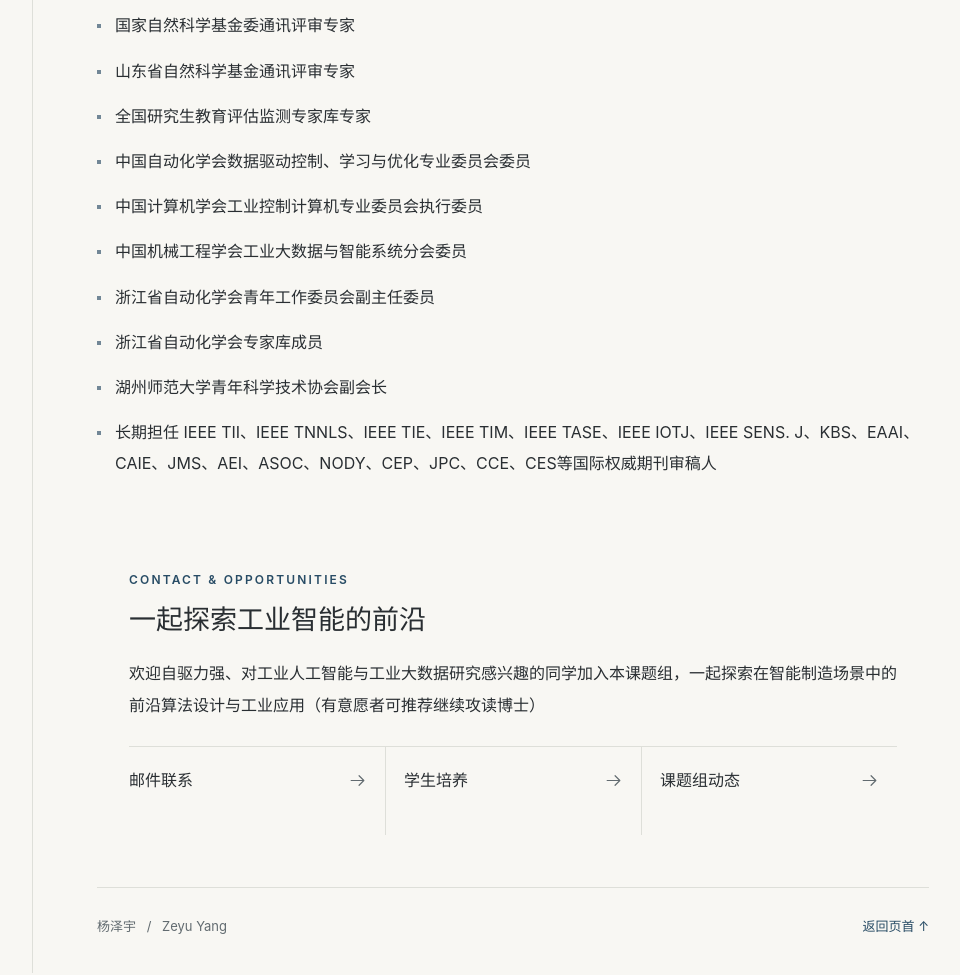
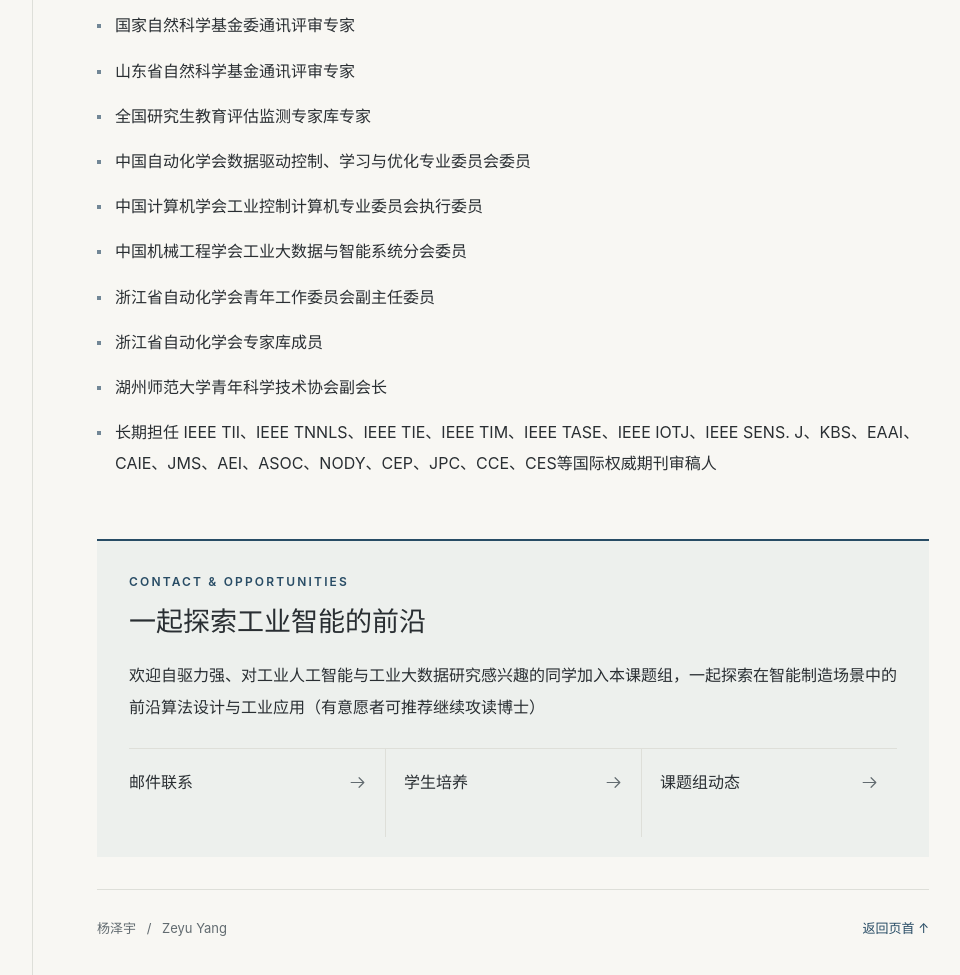
Before and after one commit to ZeallYang/ZeallYang.github.io, an Astro site: page / in a window 1280 px wide. Shown: the part 6470-7445 px from the top of the page, without its empty margins (291-1251 px from the left). Built offline with nearby package versions, Linux system fonts and the light colour scheme; Astro itself is replaced by a stand-in of ours.

Commit message:
Restore tinted contact panel around refined links

```diff
--- a/src/styles/global.css
+++ b/src/styles/global.css
@@ -194,7 +194,7 @@ body:has(.paper-lightbox[open]) { overflow: hidden; }
 .workshop-list h3 { color: var(--accent); font-size: 16px; font-weight: 600; }
 .workshop-list p { margin-top: 4px; }
 .workshop-list p[lang] { color: var(--muted); font-size: 15px; overflow-wrap: anywhere; }
-main > .contact-section { padding: 30px 32px 20px; }
+main > .contact-section { background: var(--tint); border-top: 2px solid var(--accent); padding: 30px 32px 20px; }
 .contact-section h2 { font: 600 27px/1.6 var(--serif); margin: 8px 0 15px; }
 .contact-section > p:not(.eyebrow) { font-size: 16px; line-height: 2; }
 .contact-actions { display: grid; grid-template-columns: repeat(3, minmax(0, 1fr)); margin-top: 25px; border-top: 1px solid var(--line); }
```
